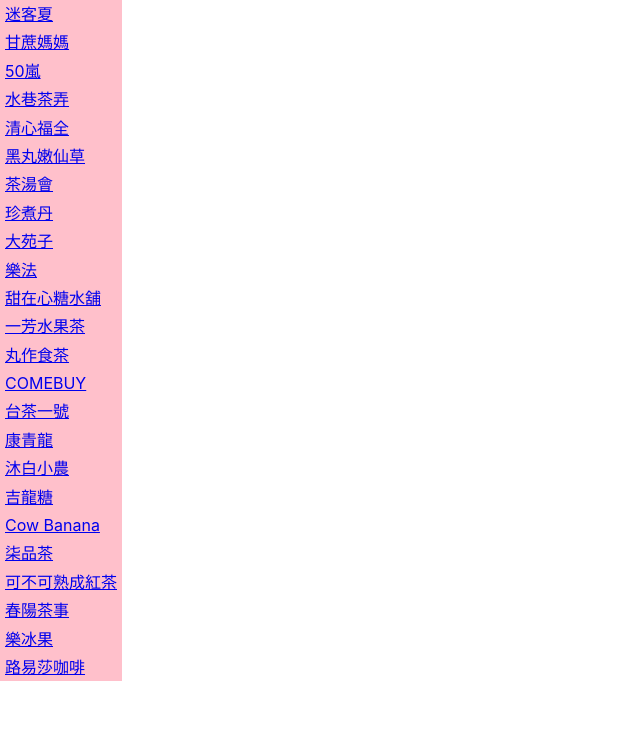
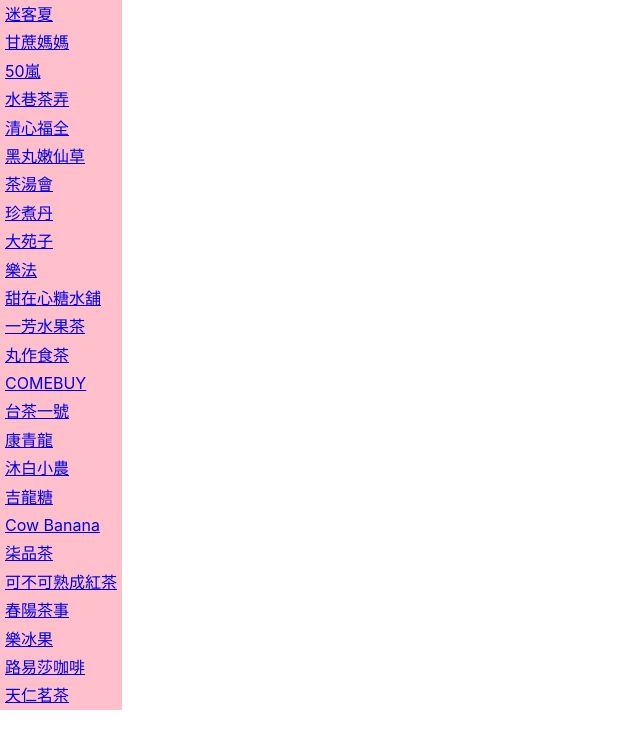
Before and after one commit to TroyCode/react-104di-drinks, a React app: page / in a window 1280 px wide. Shown: the top 748 px of the page, without its empty margins (0-640 px from the left). Built offline with nearby package versions, Linux system fonts and the light colour scheme.

Commit message:
docs(shop): add tenren

```diff
--- a/src/data.js
+++ b/src/data.js
@@ -215,6 +215,15 @@
     orderLink: null,
     linkType: null,
   },
+  tenren: {
+    chtName: '天仁茗茶',
+    menuSrc: 'https://i.imgur.com/Ksxxiaj.png',
+    bnhName: '新店寶橋店',
+    tel: '02 2912 7328',
+    fax: '02 2918 5590',
+    orderLink: null,
+    linkType: 'fax',
+  },
 };
 
 export default shopData;
```
